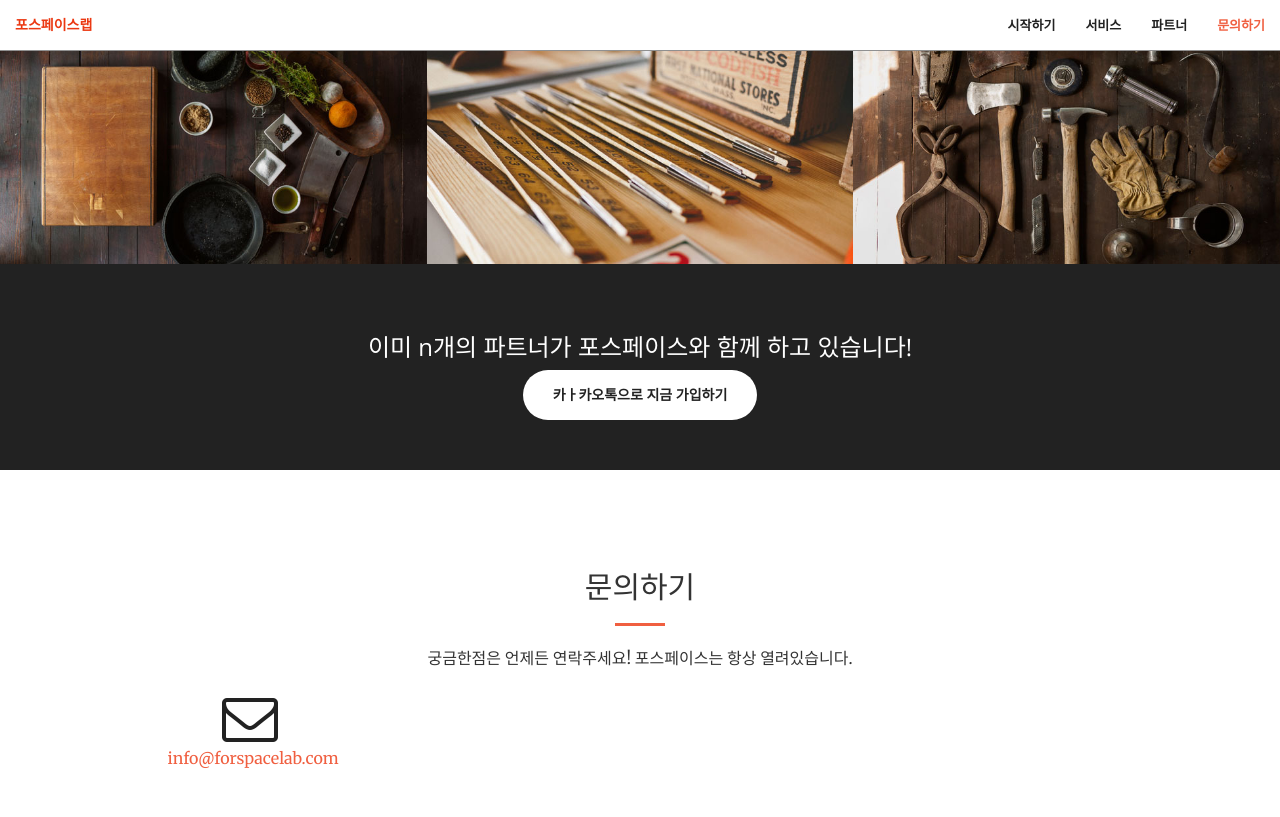
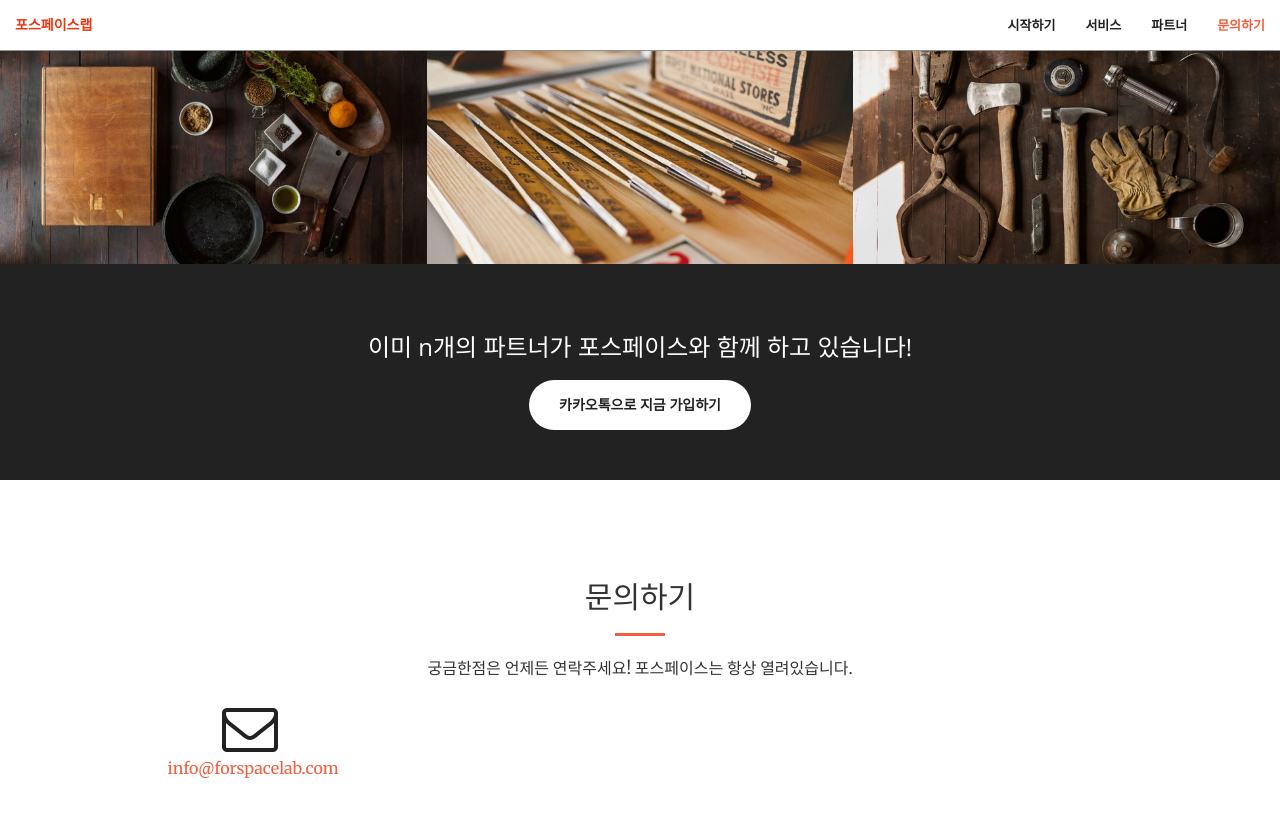
Before and after one commit to forspacedev/forspacedev.github.io, a Jekyll site: the page built from index.html, in a window 1280 px wide and 900 px high, scrolled down 2038 px. Shown: the top 817 px of the window. Built offline with Jekyll 4.4.1, drawn with Linux system fonts in a browser that asks for light colours.

Commit message:
edit typo

```diff
--- a/_includes/aside.html
+++ b/_includes/aside.html
@@ -2,7 +2,8 @@
       <div class="container text-center">
           <div class="call-to-action">
               <h3>이미 n개의 파트너가 포스페이스와 함께 하고 있습니다!</h3>
-              <a href="kakaoplus://plusfriend/home/@%ED%8F%AC%EC%8A%A4%ED%8E%98%EC%9D%B4%EC%8A%A4_%ED%8F%AC%EB%B0%B0%EB%8B%AC" class="btn btn-default btn-xl wow tada">카ㅏ카오톡으로 지금 가입하기</a>
+              <p></p>
+              <a href="kakaoplus://plusfriend/home/@%ED%8F%AC%EC%8A%A4%ED%8E%98%EC%9D%B4%EC%8A%A4_%ED%8F%AC%EB%B0%B0%EB%8B%AC" class="btn btn-default btn-xl wow tada">카카오톡으로 지금 가입하기</a>
           </div>
       </div>
   </aside>
```
